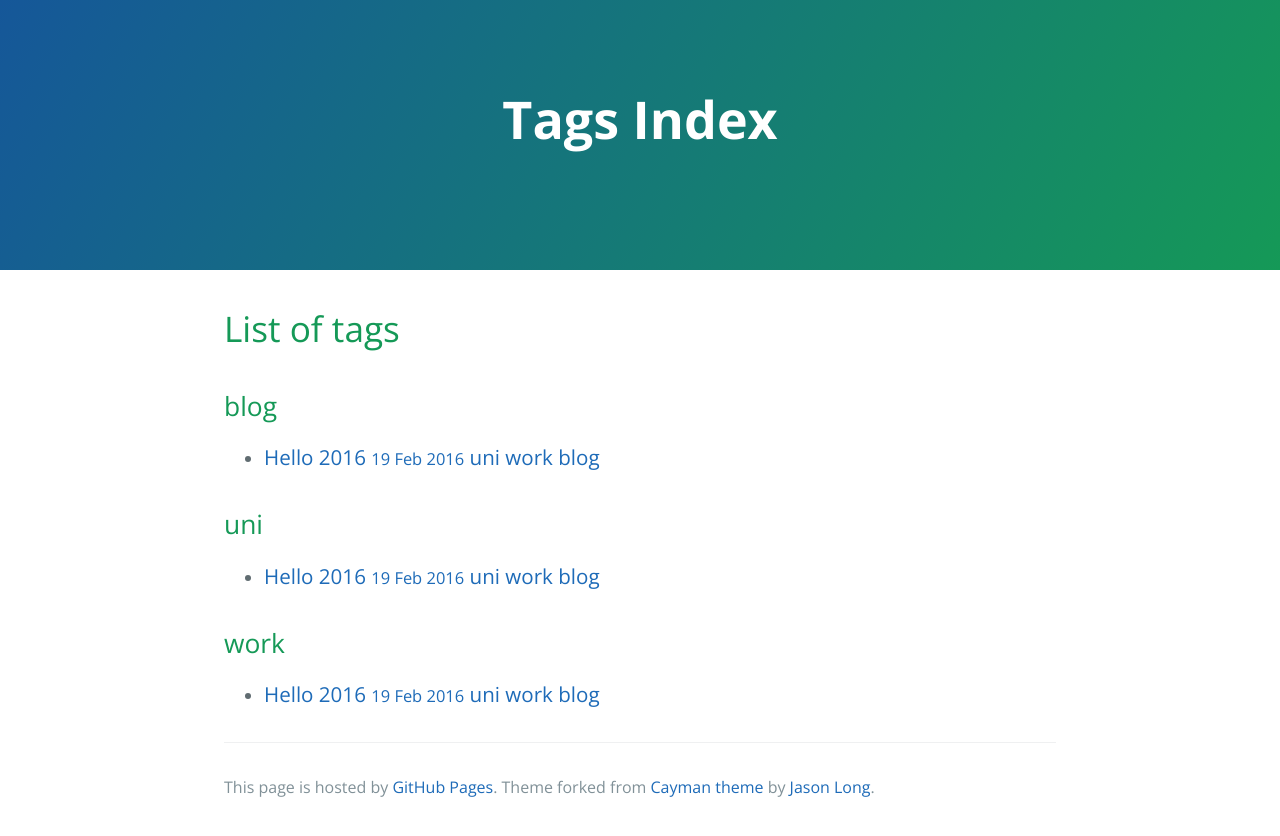
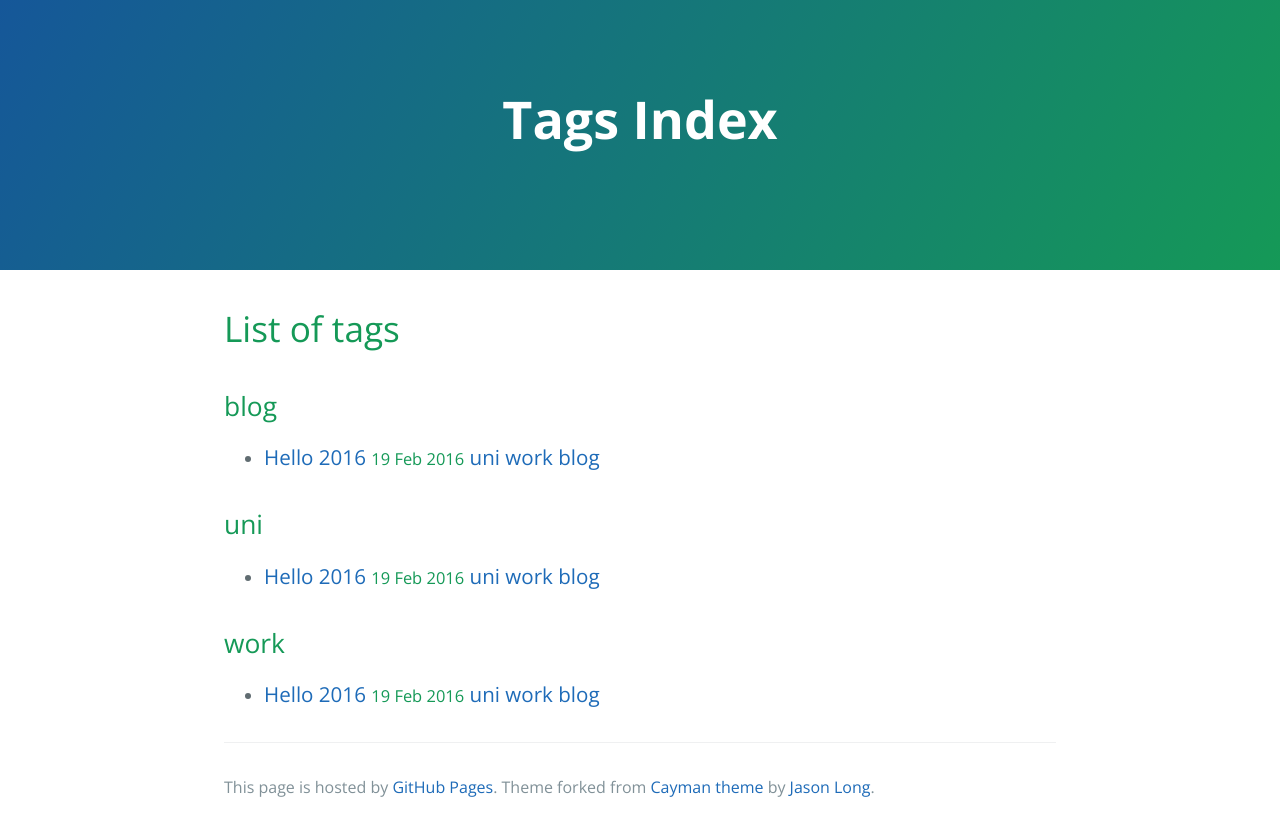
Before and after one commit to nevercast/nevercast.github.io, a Jekyll site: the page built from blog/tag.html, in a window 1280 px wide. Shown: the top 836 px of the page. Built offline with Jekyll 4.4.1, drawn with Linux system fonts in a browser that asks for light colours.

Commit message:
Update of tag layout

```diff
--- a/blog/tag.html
+++ b/blog/tag.html
@@ -45,16 +45,14 @@
 {% endcomment %}
 {% for tag in tags %}
     <a name="{{ tag }}" ></a>
-    <h2 id="{{ tag | slugify }}">{{ tag }}</h2>
+    <h2>{{ tag }}</h2>
     <ul>
      {% for post in site.posts %}
          {% if post.tags contains tag %}
          <li>
          <h3>
-         <a href="{{ post.url }}">
-         {{ post.title }}
+         <a href="{{ post.url }}">{{ post.title }}</a>
          <small>{{ post.date | date_to_string }}</small>
-         </a>
          {% for tag in post.tags %}
              <a class="tag" href="/blog/tag#{{ tag | slugify }}">{{ tag }}</a>
          {% endfor %}
```
